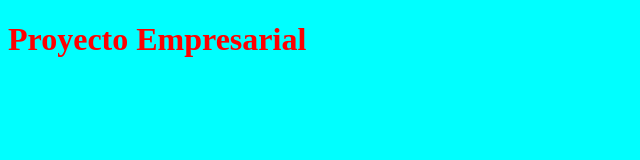
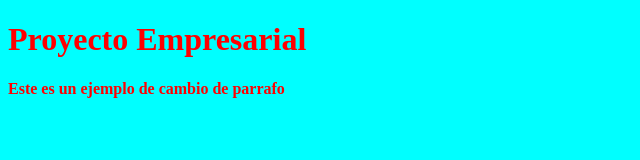
Before and after one commit to SantiCRV/CursoGit, a plain HTML site: page index.html in a window 1280 px wide. Shown: the whole page, without its empty margins (0-640 px from the left). Drawn offline with Linux system fonts and the light colour scheme; files whose address does not match are found by name.

Commit message:
Update index.html

```diff
--- a/index.html
+++ b/index.html
@@ -10,6 +10,7 @@
 
 <body>
     <h1>Proyecto Empresarial</h1>
+    <p>Este es un ejemplo de cambio de parrafo</p>
 </body>
 
 </html>
```
